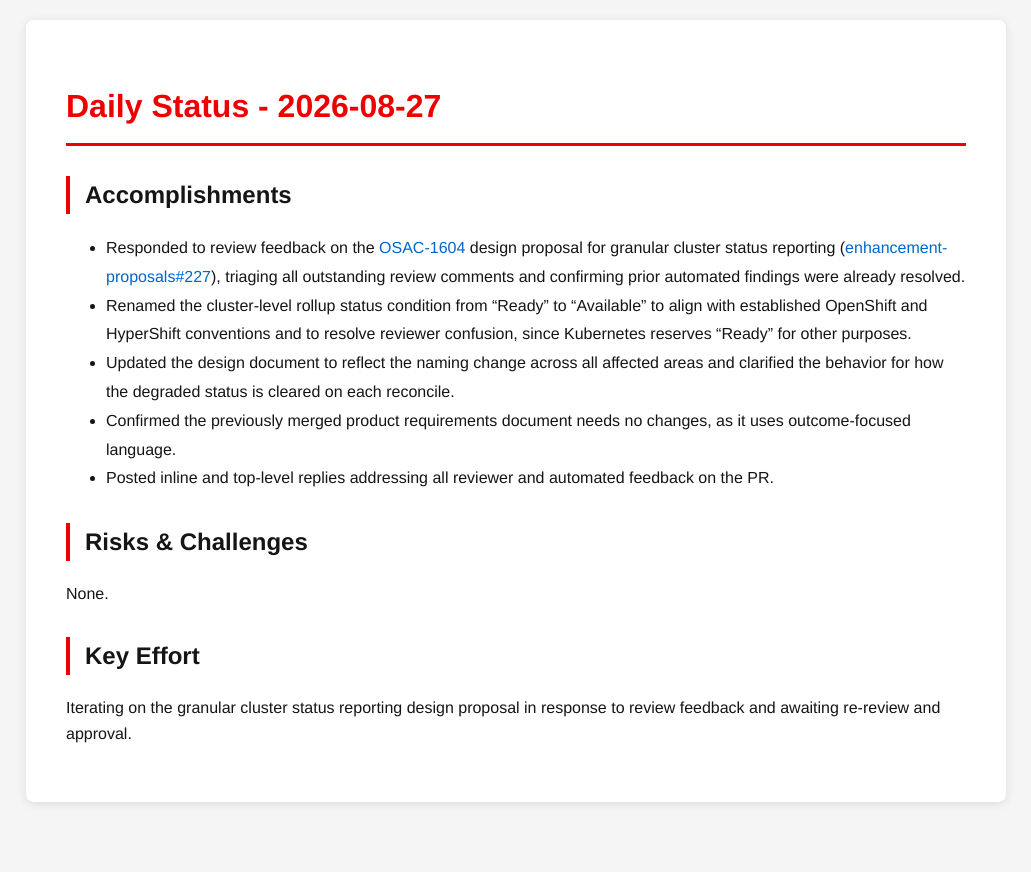
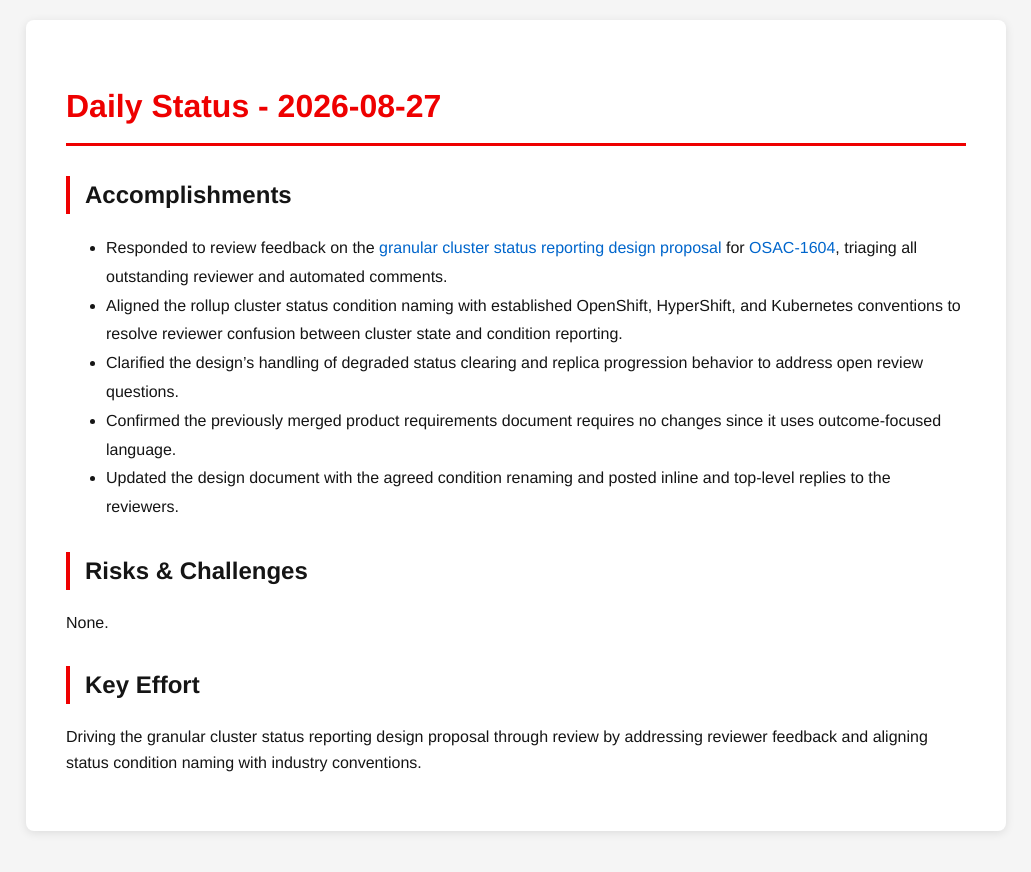
Before and after one commit to tzvatot/daily-status, a Jekyll site: the page built from 2026-08-27.md, in a window 1280 px wide. Shown: the top 872 px of the page, without its empty margins (124-1155 px from the left). Built offline with Jekyll 4.4.1, drawn with Linux system fonts in a browser that asks for light colours.

Commit message:
Daily status update - 2026-08-27

```diff
--- a/2026-08-27.md
+++ b/2026-08-27.md
@@ -7,14 +7,14 @@ date: 2026-08-27
 # Daily Status - 2026-08-27
 
 ## Accomplishments
-- Responded to review feedback on the [OSAC-1604](https://redhat.atlassian.net/browse/OSAC-1604) design proposal for granular cluster status reporting ([enhancement-proposals#227](https://github.com/osac-project/enhancement-proposals/pull/227)), triaging all outstanding review comments and confirming prior automated findings were already resolved.
-- Renamed the cluster-level rollup status condition from "Ready" to "Available" to align with established OpenShift and HyperShift conventions and to resolve reviewer confusion, since Kubernetes reserves "Ready" for other purposes.
-- Updated the design document to reflect the naming change across all affected areas and clarified the behavior for how the degraded status is cleared on each reconcile.
-- Confirmed the previously merged product requirements document needs no changes, as it uses outcome-focused language.
-- Posted inline and top-level replies addressing all reviewer and automated feedback on the PR.
+- Responded to review feedback on the [granular cluster status reporting design proposal](https://github.com/osac-project/enhancement-proposals/pull/227) for [OSAC-1604](https://redhat.atlassian.net/browse/OSAC-1604), triaging all outstanding reviewer and automated comments.
+- Aligned the rollup cluster status condition naming with established OpenShift, HyperShift, and Kubernetes conventions to resolve reviewer confusion between cluster state and condition reporting.
+- Clarified the design's handling of degraded status clearing and replica progression behavior to address open review questions.
+- Confirmed the previously merged product requirements document requires no changes since it uses outcome-focused language.
+- Updated the design document with the agreed condition renaming and posted inline and top-level replies to the reviewers.
 
 ## Risks & Challenges
 None.
 
 ## Key Effort
-Iterating on the granular cluster status reporting design proposal in response to review feedback and awaiting re-review and approval.
+Driving the granular cluster status reporting design proposal through review by addressing reviewer feedback and aligning status condition naming with industry conventions.
```
